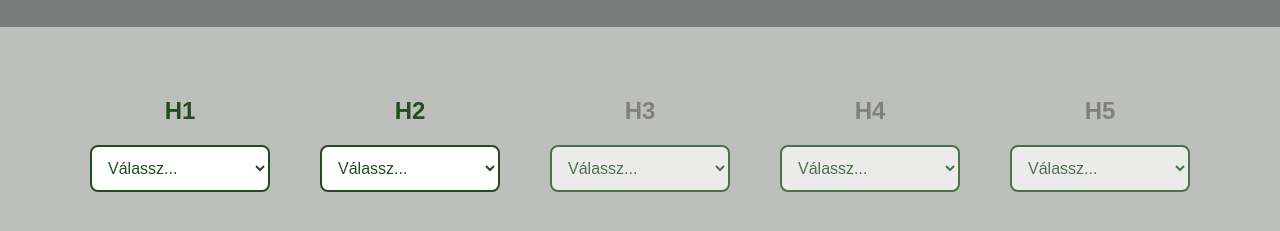
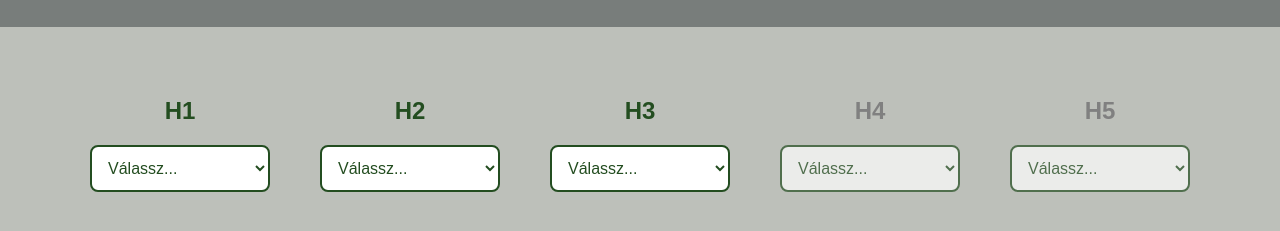
Before and after one commit to mata21990/Szoft.tech, a plain HTML site: page index.html in a window 1280 px wide. Shown: the part 81-312 px from the top of the page. Drawn offline with Linux system fonts and the light colour scheme.

Commit message:
Add files via upload
h3 - index.html changed

```diff
--- a/index.html
+++ b/index.html
@@ -34,12 +34,12 @@
             </div>
 
             <div class="menu">
-                <h2 class="dis">H3</h2>
-                <select disabled>
+                <h2>H3</h2>
+                <select>
                     <option selected disabled>Válassz...</option>
-                    <option>Címlap</option>
-                    <option>Munkanapló</option>
-                    <option>Projektterv</option>
+                    <option value="h3/szotar.html">Szótár</option>
+                    <option value="h3/munkanaplo.html">Munkanapló</option>
+                    <option value="h3/srs_dokumentum.html">Srs dokumentum</option>
                 </select>
             </div>
 
```
